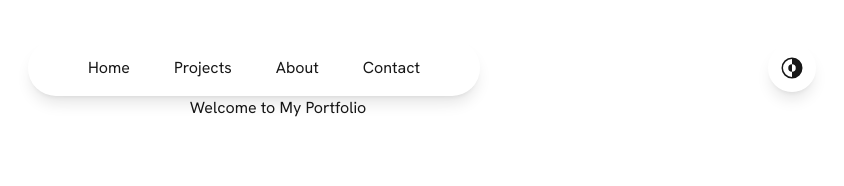
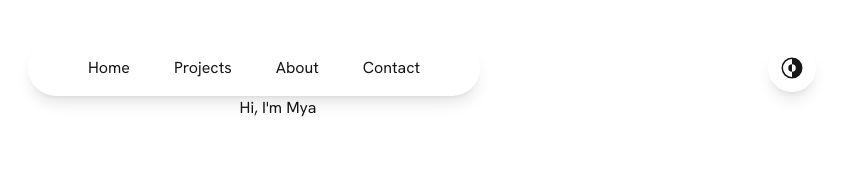
Before and after one commit to myavonbehren/portfolio, a Next.js app in the folder mya-portfolio/: page / in a window 1280 px wide. Shown: the top 186 px of the page, without its empty margins (362-1206 px from the left). Built offline with nearby package versions, Linux system fonts and the light colour scheme.

Commit message:
Replace homepage heading with Hero component, introducing a personalized greeting.

```diff
--- a/mya-portfolio/src/app/page.tsx
+++ b/mya-portfolio/src/app/page.tsx
@@ -1,7 +1,9 @@
+import Hero from "./ui/hero";
+
 export default function Home() {
   return (
     <main className="flex min-h-screen flex-col items-center justify-between p-24">
-      <h1>Welcome to My Portfolio</h1>
+      <Hero></Hero>
     </main>
   );
 }
--- /dev/null
+++ b/mya-portfolio/src/app/ui/hero.tsx
@@ -0,0 +1,10 @@
+const Hero = () => {
+  return (
+    <div>
+        <h3>Hi, I'm Mya</h3>
+
+    </div>
+  )
+}
+
+export default Hero;
```
